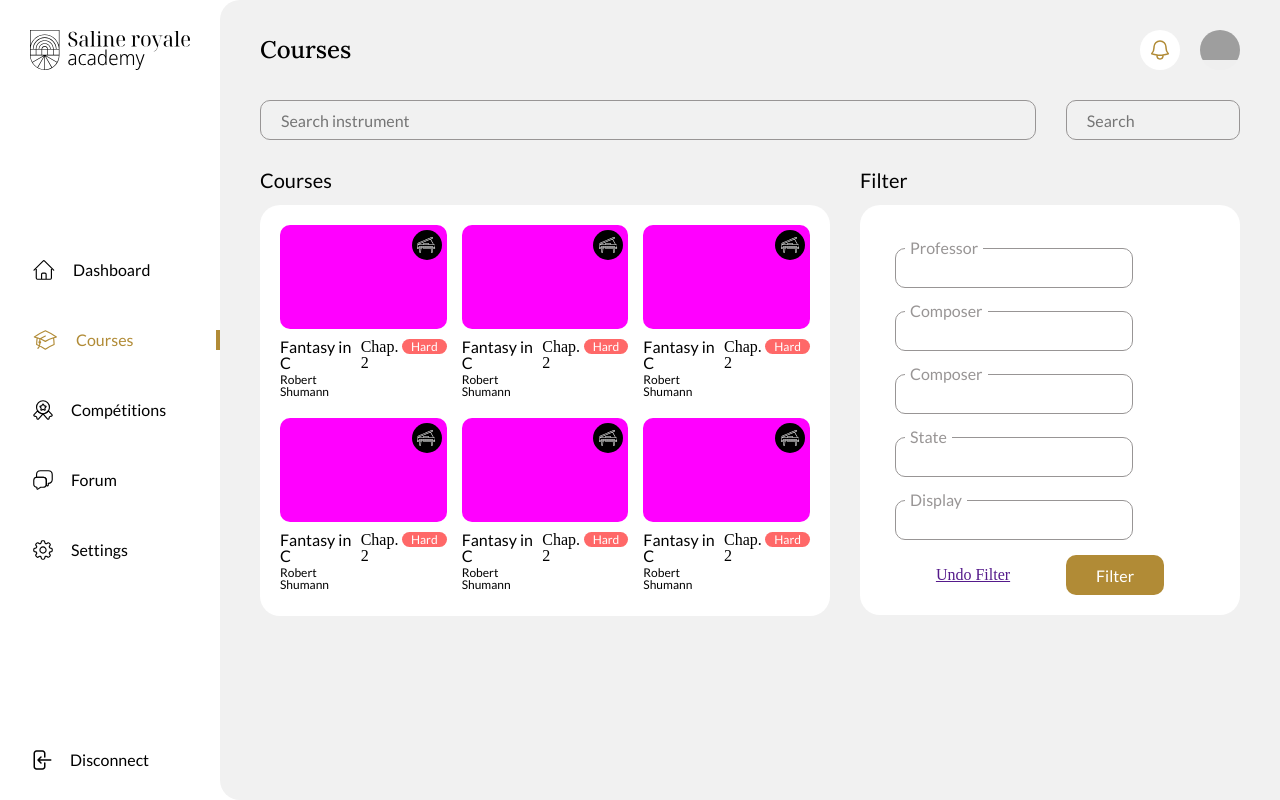
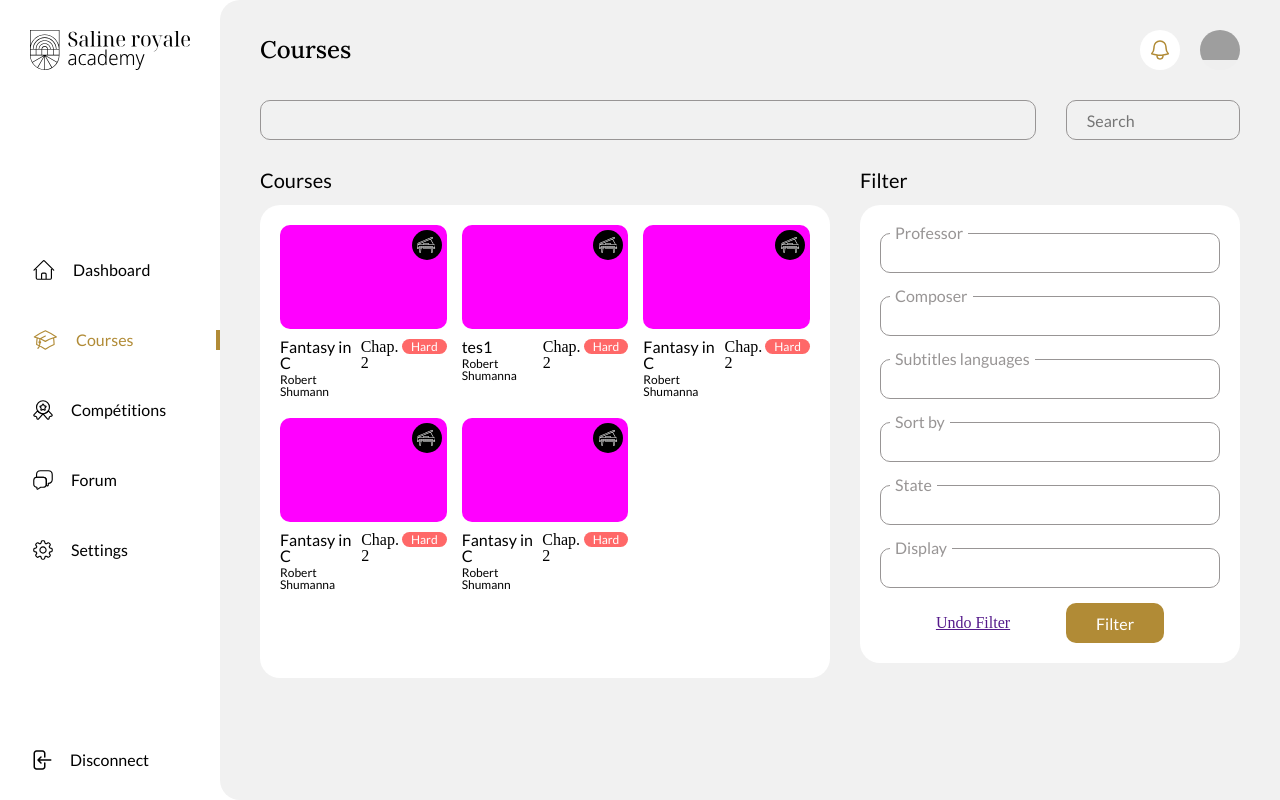
Before and after one commit to LesBosseurs/salineRoyalAcademy, a Next.js app in the folder client/: page /courses in a window 1280 px wide. Built offline with nearby package versions, Linux system fonts and the light colour scheme; grey boxes are pictures that could not be loaded.

Commit message:
Map filter data and update component input

```diff
--- a/client/components/Button.tsx
+++ b/client/components/Button.tsx
@@ -17,5 +17,5 @@
     }
   };
 
-  return <button className={aspectButton()}>{children}</button>;
+  return <button className={aspectButton()} >{children}</button>;
 }
--- a/client/components/FormField.tsx
+++ b/client/components/FormField.tsx
@@ -1,25 +1,26 @@
-import React, { ChangeEvent } from 'react';
+import React, {ChangeEvent, ReactElement} from 'react';
 import style from '../styles/components/FormField.module.scss';
 
-type FormFieldProps<T> = {
+interface FormFieldProps extends React.InputHTMLAttributes<HTMLInputElement> {
     label: string;
     type: string;
-  size: 'md' | 'lg';
-  value: T;
-  onChange: (value: T) => void;
+    sizeInput: 'md' | 'lg';
+    onChange: (value) => void;
     icon: React.ReactNode;
     iconIsLeft?: boolean;
 };
 
-export default function FormField<T extends Record<string, any>>({
+const FormField = ({
+
                               label,
                               type,
-                                                                   size,
+                              sizeInput,
                               value,
                               onChange,
                               icon,
-                                                                   iconIsLeft
-                                                                 }: FormFieldProps<T>) {
+                              iconIsLeft,
+                              ...props
+                          }:FormFieldProps ) => {
     const handleInputChange = (e: ChangeEvent<HTMLInputElement>) => {
         const newValue = {
             ...value,
@@ -27,23 +28,24 @@
         };
         onChange(newValue);
     };
-
     const aspectButton = () => {
-    switch (size) {
+        switch (sizeInput) {
             case 'md':
                 return style.md;
             case 'lg':
                 return style.lg;
         }
     };
+
     return (
         <div className={type !== "search"? style.FormField : style.searchField}>
             {type !== "search" ? (
-            <>
                 <label>
                     {label.charAt(0).toUpperCase() + label.slice(1).replace(/_/g, ' ')}
                 </label>
+            ):''}
             <input
+                {...props}
                 type={type}
                 id={label}
                 name={label}
@@ -51,18 +53,7 @@
                 className={aspectButton()}
                 onChange={handleInputChange}
             />
-            </>
-        ) : (
-            <input
-                type={type}
-                id={label}
-                name={label}
-                value={value[label]}
-                placeholder={label}
-                className={aspectButton()}
-                onChange={handleInputChange}
-            />
-        )}
         </div>
     );
 }
+export default FormField;
--- a/client/components/Modal.tsx
+++ b/client/components/Modal.tsx
@@ -11,7 +11,7 @@
 };
 
 export default function Modal({setOpen, open, children}: ModalProps){
-    console.log(open);
+    //console.log(open);
     if(!open){
         return "";
     }
--- a/client/pages/courses.tsx
+++ b/client/pages/courses.tsx
@@ -5,21 +5,100 @@
 import Card from '@/components/Card';
 import CardContainer from '@/components/CardContainer';
 import CourseCard from '@/components/CourseCard';
-import { useEffect, useState } from 'react';
+import {FormEvent, useEffect, useState} from 'react';
 import useWindowSize from '@/hooks/useWindowSize';
 import FormField from "@/components/FormField";
 import Modal from "@/components/Modal";
 import {Simulate} from "react-dom/test-utils";
 import toggle = Simulate.toggle;
+import axios from "axios";
+
+interface FormFilter {
+    instrument: string,
+    professor: string,
+    composer: string,
+    subtitles_languages: string,
+    sort_by: string,
+    state: string,
+    display: string
+}
 
 export default function Dashboard() {
     const size = useWindowSize();
     const [widthContainerArticles, setWidthContainerArticles] = useState(0);
     const [open, setOpen] = useState(false);
+    const [course, setCourse] = useState([{
+        "title":"Fantasy in C",
+        "professor":"Robert Shumann",
+        "difficulty":2,
+        "actualChapter":"Chap. 2"},
+        {
+            "title":"tes1",
+            "professor":"Robert Shumanna",
+            "difficulty":2,
+            "actualChapter":"Chap. 2"},
+        {
+            "title":"Fantasy in C",
+            "professor":"Robert Shumanna",
+            "difficulty":2,
+            "actualChapter":"Chap. 2"},
+        {
+            "title":"Fantasy in C",
+            "professor":"Robert Shumanna",
+            "difficulty":2,
+            "actualChapter":"Chap. 2"},
+        {
+            "title":"Fantasy in C",
+            "professor":"Robert Shumann",
+            "difficulty":2,
+            "actualChapter":"Chap. 2"}]);
+
+    const [filter, setFilter] = useState<FormFilter>({
+        instrument: "",
+        professor: "",
+        composer: "",
+        sort_by: "",
+        state: "",
+        subtitles_languages: "",
+        display: "",
+    });
+
+    const handleSubmit = (e: FormEvent) => {
+        e.preventDefault();
+        //console.log(filter);
+        setFilter({
+            instrument: "",
+            professor: "",
+            composer: "",
+            sort_by: "",
+            state: "",
+            subtitles_languages: "",
+            display: "",
+        });
+    };
 
     useEffect(() => {
         handleResize();
     }, [size.width]);
+
+    /*useEffect( () => {
+        axios.get('/user?ID=12345')
+            .then(function (response) {
+                // handle success
+                //console.log(response);
+            })
+            .catch(function (error) {
+                // handle error
+                console.log(error);
+            })
+        //TODO GET_all_courses
+        setCourse();
+    },[]);
+
+    useEffect( () => {
+        //TODO axios filter_courses
+        //setCourse()
+    }, [filter]);*/
 
     const handleResize = () => {
         if (window.innerWidth - 340 > 1440) {
@@ -43,57 +122,87 @@
                 <div className={CardContainerStyle.rowReverse}>
                     <div className={style.search}>
                         <FormField
-                            label="Search"
+                            label="search"
                             type="search"
-                            size="md"
-                            value=""
+                            sizeInput="md"
+                            placeholder="Search"
+                            value={filter}
+                            onChange={function (value) {
+                                setFilter(value);
+                            }}
                         />
                         <div className={style.filterButton} onClick={() => handleOpen(true)} style={open?{zIndex: 0}:{zIndex:1}}>
                             <Button size={'sm'} >Filter</Button>
                         </div>
                         <Modal setOpen={handleOpen} open={open}>
+                            <form onSubmit={handleSubmit}>
                                 <div className={style.mobile_filter_content}>
                                     <FormField
-                                    label="Professor"
+                                        label="professor"
                                         type="select"
-                                    size="md"
-                                    value=""
+                                        sizeInput="md"
+                                        value={filter}
+                                        onChange={function (value) {
+                                            setFilter(value);
+                                        }}
                                     />
                                     <FormField
-                                    label="Composer"
+                                        label="composer"
                                         type="select"
-                                    size="md"
-                                    value=""
+                                        sizeInput="md"
+                                        value={filter}
+                                        onChange={function (value) {
+                                            setFilter(value);
+                                        }}
                                     />
                                     <FormField
-                                    label="Composer"
+                                        label="subtitles_languages"
                                         type="select"
-                                    size="md"
-                                    value=""
+                                        sizeInput="md"
+                                        value={filter}
+                                        onChange={function (value) {
+                                            setFilter(value);
+                                        }}
                                     />
                                     <FormField
-                                    label="State"
+                                        label="sort_by"
                                         type="select"
-                                    size="md"
-                                    value=""
+                                        sizeInput="md"
+                                        value={filter}
+                                        onChange={function (value) {
+                                            setFilter(value);
+                                        }}
                                     />
                                     <FormField
-                                    label="Display"
+                                        label="state"
                                         type="select"
-                                    size="md"
-                                    value=""
+                                        sizeInput="md"
+                                        value={filter}
+                                        onChange={function (value) {
+                                            setFilter(value);
+                                        }}
+                                    />
+                                    <FormField
+                                        label="display"
+                                        type="select"
+                                        sizeInput="md"
+                                        value={filter}
+                                        onChange={function (value) {
+                                            setFilter(value);
+                                        }}
                                     />
                                 </div>
                                 <div className={style.mobile_submit_filter}>
                                     <a href="">Undo Filter</a>
-                                <Button size={'sm'}>Filter</Button>
+                                    <Button size={'sm'} >Filter</Button>
                                 </div>
+                            </form>
                         </Modal>
                     </div>
                     <FormField
                         label="Search instrument"
                         type="search"
-                        size="md"
+                        sizeInput="md"
                         value=""
                     />
                 </div>
@@ -104,83 +213,85 @@
                             textLink=""
                             hrefLink=""
                         >
-                            <div className={style.mobile_filter_content}>
+                            <form onSubmit={handleSubmit}>
+                            <div className={style.desktop_filter}>
                                 <FormField
-                                    label="Professor"
+                                    label="professor"
                                     type="select"
-                                    size="md"
-                                    value=""
+                                    sizeInput="md"
+                                    value={filter}
+                                    onChange={function (value) {
+                                        setFilter(value);
+                                    }}
                                 />
                                 <FormField
-                                    label="Composer"
+                                    label="composer"
                                     type="select"
-                                    size="md"
-                                    value=""
+                                    sizeInput="md"
+                                    value={filter}
+                                    onChange={function (value) {
+                                        setFilter(value);
+                                    }}
                                 />
                                 <FormField
-                                    label="Composer"
+                                    label="subtitles_languages"
                                     type="select"
-                                    size="md"
-                                    value=""
+                                    sizeInput="md"
+                                    value={filter}
+                                    onChange={function (value) {
+                                        setFilter(value);
+                                    }}
                                 />
                                 <FormField
-                                    label="State"
+                                    label="sort_by"
                                     type="select"
-                                    size="md"
-                                    value=""
+                                    sizeInput="md"
+                                    value={filter}
+                                    onChange={function (value) {
+                                        setFilter(value);
+                                    }}
                                 />
                                 <FormField
-                                    label="Display"
+                                    label="state"
                                     type="select"
-                                    size="md"
-                                    value=""
+                                    sizeInput="md"
+                                    value={filter}
+                                    onChange={function (value) {
+                                        setFilter(value);
+                                    }}
+                                />
+                                <FormField
+                                    label="display"
+                                    type="select"
+                                    sizeInput="md"
+                                    value={filter}
+                                    onChange={function (value) {
+                                        setFilter(value);
+                                    }}
                                 />
                             </div>
                             <div className={style.mobile_submit_filter}>
                                 <a href="">Undo Filter</a>
-                                <Button size={'sm'}>Filter</Button>
+                                <div>
+                                    <Button size={'sm'} >Filter</Button>
                                 </div>
+                            </div>
+                            </form>
                         </Card>
-
                     </div>
                     <Card title="Courses" textLink="" hrefLink="">
                         <div className={style.grid_courses}>
+                            {
+                                course.map( (item) => (
+                                    // eslint-disable-next-line react/jsx-key
                                     <CourseCard
-                                title="Fantasy in C"
-                                professor="Robert Shumann"
-                                difficulty={2}
-                                actualChapter="Chap. 2"
+                                        title={item.title}
+                                        professor={item.professor}
+                                        difficulty={item.difficulty}
+                                        actualChapter={item.actualChapter}
                                     />
-                            <CourseCard
-                                title="Fantasy in C"
-                                professor="Robert Shumann"
-                                difficulty={2}
-                                actualChapter="Chap. 2"
-                            />
-                            <CourseCard
-                                title="Fantasy in C"
-                                professor="Robert Shumann"
-                                difficulty={2}
-                                actualChapter="Chap. 2"
-                            />
-                            <CourseCard
-                                title="Fantasy in C"
-                                professor="Robert Shumann"
-                                difficulty={2}
-                                actualChapter="Chap. 2"
-                            />
-                            <CourseCard
-                                title="Fantasy in C"
-                                professor="Robert Shumann"
-                                difficulty={2}
-                                actualChapter="Chap. 2"
-                            />
-                            <CourseCard
-                                title="Fantasy in C"
-                                professor="Robert Shumann"
-                                difficulty={2}
-                                actualChapter="Chap. 2"
-                            />
+                                ))
+                            }
                         </div>
                     </Card>
                 </div>
--- a/client/pages/login.tsx
+++ b/client/pages/login.tsx
@@ -79,7 +79,7 @@
           <FormField
             label="email"
             type="email"
-            size="lg"
+            sizeInput="lg"
             value={formData}
             onChange={function (value) {
               setFormData(value);
@@ -88,7 +88,7 @@
           <FormField
             label="password"
             type="password"
-            size="lg"
+            sizeInput="lg"
             value={formData}
             onChange={function (value) {
               setFormData(value);
--- a/client/pages/register.tsx
+++ b/client/pages/register.tsx
@@ -78,7 +78,7 @@
           <FormField
             label="email"
             type="email"
-            size="lg"
+            sizeInput="lg"
             value={formData}
             onChange={function (value) {
               setFormData(value);
@@ -87,7 +87,7 @@
           <FormField
             label="password"
             type="password"
-            size="lg"
+            sizeInput="lg"
             value={formData}
             onChange={function (value) {
               setFormData(value);
@@ -96,7 +96,7 @@
           <FormField
             label="confirm_password"
             type="password"
-            size="lg"
+            sizeInput="lg"
             value={formData}
             onChange={function (value) {
               setFormData(value);
--- a/client/styles/pages/listing.module.scss
+++ b/client/styles/pages/listing.module.scss
@@ -66,6 +66,7 @@
       width: 100%;
       max-width: 380px;
       box-sizing: border-box;
+      padding-bottom: 15px;
     }
   }
 }
```
Lines whose indentation alone changed are shown as unchanged.
